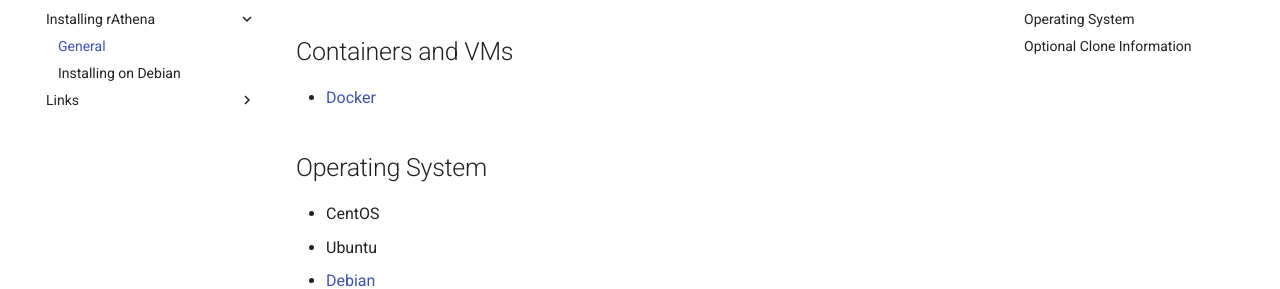
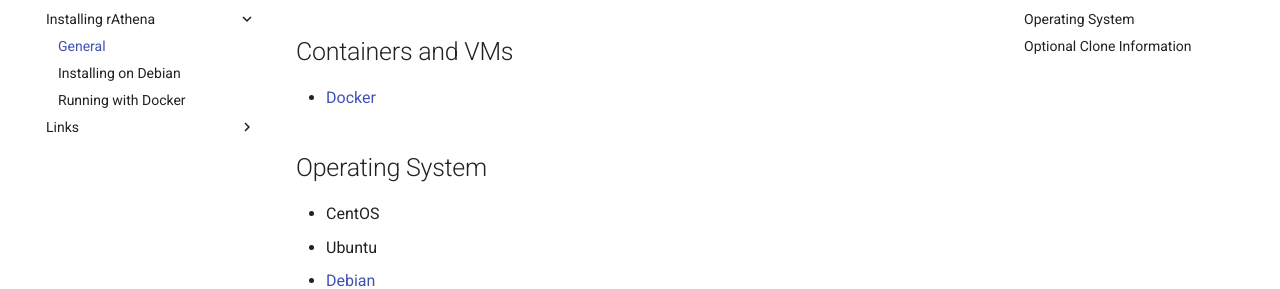
Before and after one commit to rathena/user-guides, an MkDocs documentation site: the page built from guides/installing.md, in a window 1280 px wide. Shown: the part 146-435 px from the top of the page. Built offline with MkDocs 1.6.1 and Material for MkDocs 9.7.7, drawn with Linux system fonts in a browser that asks for light colours; comment, search, counter and statistics services are not loaded.

Commit message:
Update navigation

```diff
--- a/mkdocs.yml
+++ b/mkdocs.yml
@@ -11,6 +11,7 @@
     - Installing rAthena:
       - General: installing.md
       - Installing on Debian: installing/debian.md
+      - Running with Docker: installing/docker.md
     #- Network Settings: network-settings.md
     #- MySQL Tables: mysql-tables.md
     - Links:
```
